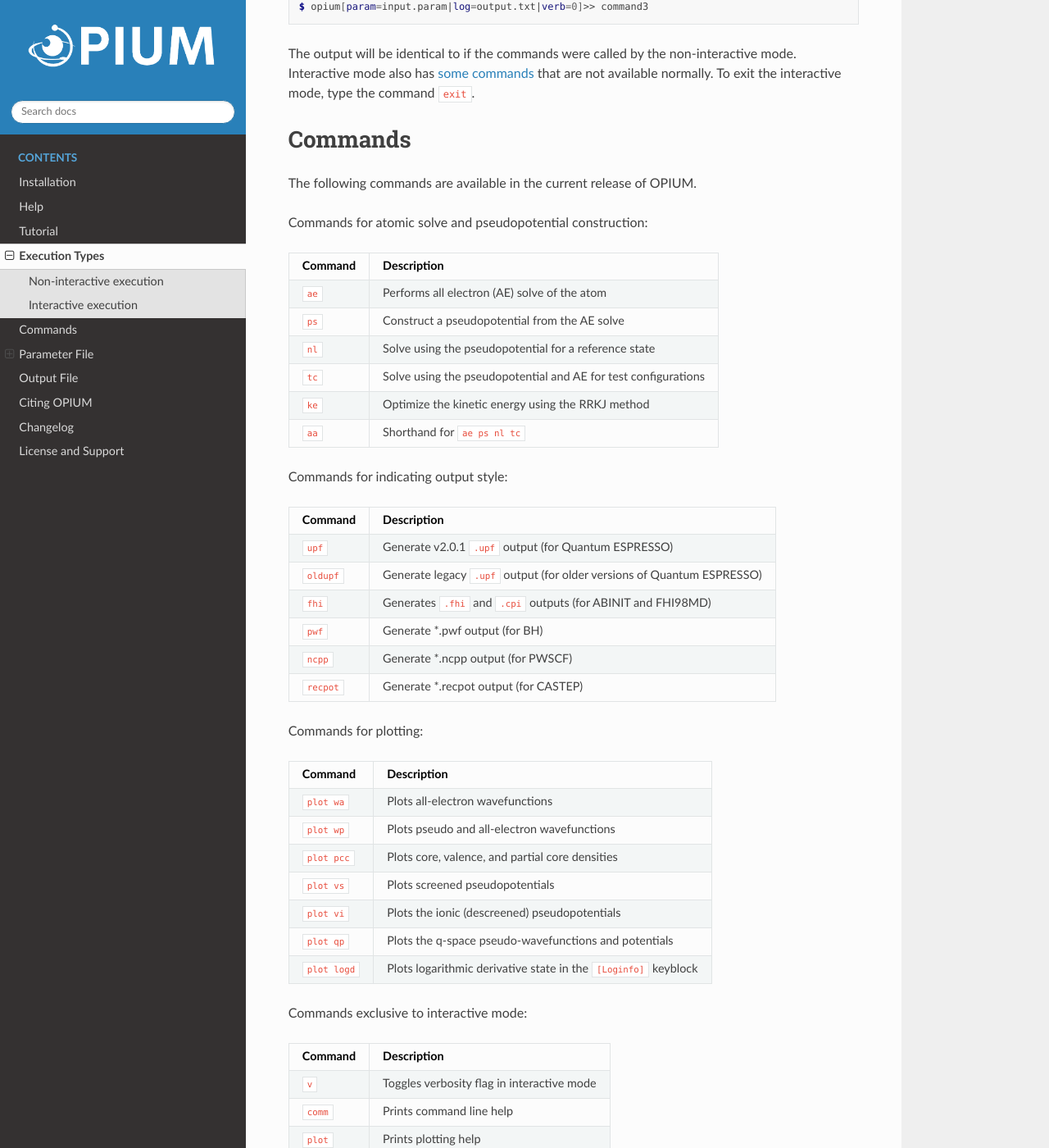
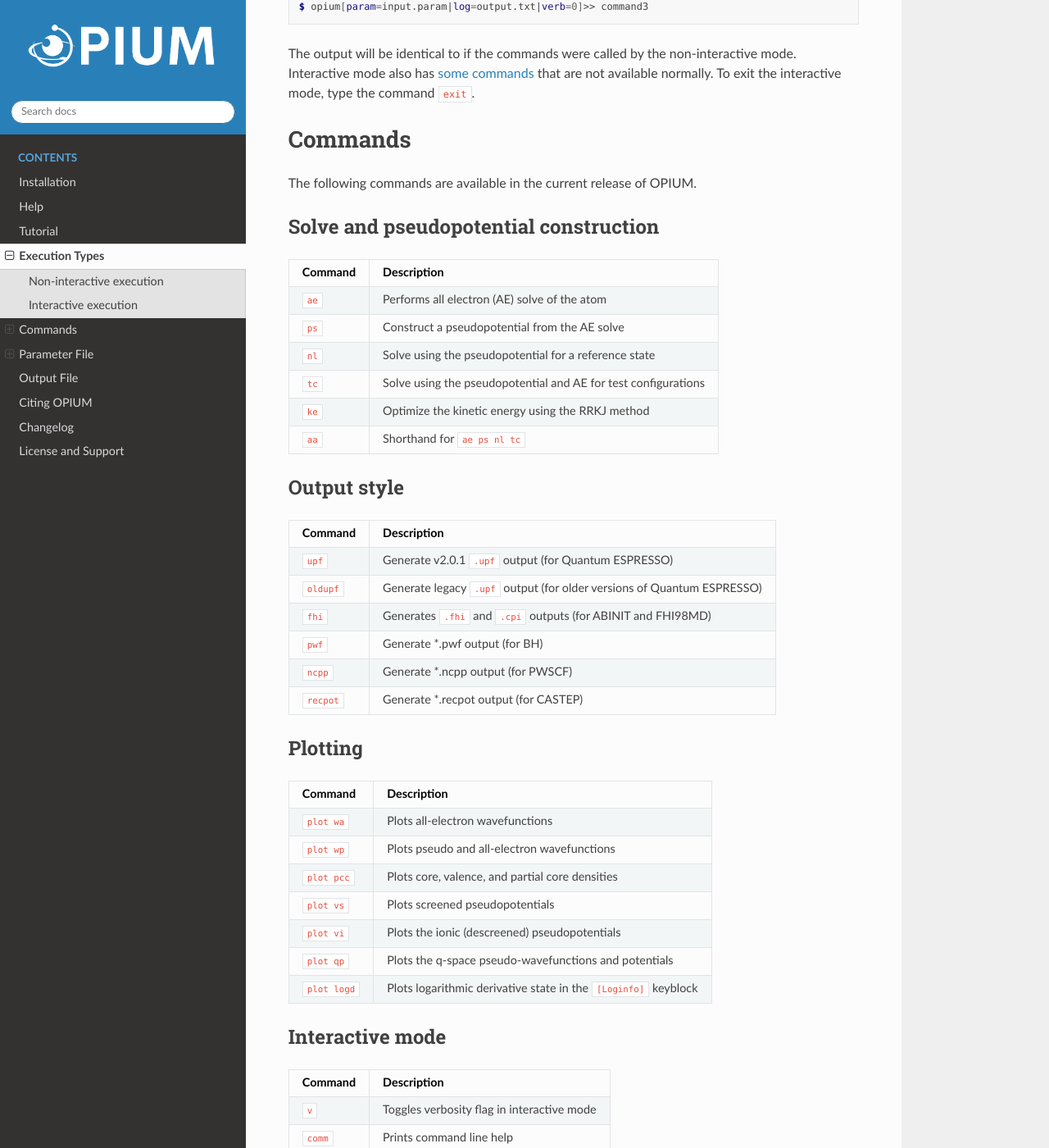
Before and after one commit to rappegroup/opium-docs, a Sphinx documentation site: the page built from docs/source/usage.rst, in a window 1280 px wide and 1400 px high, scrolled down 1089 px. Shown: the whole window at 82% size. Built offline with Sphinx 7.4.7 and the Read the Docs theme 2.0.0, drawn with Linux system fonts in a browser that asks for light colours; some of the changed text lies outside the part shown.

Commit message:
Restructured commands section

```diff
--- a/docs/source/introduction.rst
+++ b/docs/source/introduction.rst
@@ -179,11 +179,9 @@ to to the 1s peak. This can be done by:
    $ ./opium h.param h.log plot wa
 
 
-
 .. image:: h_ae.png
    :scale: 60 %
    :alt: h_ae plot
-
 
 
 The cut-off radius is around 1.80 Angstroms and is pretty far from the peak, which
--- a/docs/source/usage.rst
+++ b/docs/source/usage.rst
@@ -56,7 +56,10 @@ Commands
 =============================
 The following commands are available in the current release of OPIUM.
 
-Commands for atomic solve and pseudopotential construction:
+
+Solve and pseudopotential construction
+-----------------------------------------
+
 
 .. list-table::
    :widths: auto
@@ -77,7 +80,8 @@ Commands for atomic solve and pseudopotential construction:
    * - ``aa``
      - Shorthand for ``ae ps nl tc``
 
-Commands for indicating output style:
+Output style
+--------------------
 
 .. list-table::
    :widths: auto
@@ -98,7 +102,9 @@ Commands for indicating output style:
    * - ``recpot``
      - Generate \*.recpot output (for CASTEP)
 
-Commands for plotting:
+
+Plotting
+--------------------
 
 .. list-table::
    :widths: auto
@@ -122,7 +128,8 @@ Commands for plotting:
      - Plots logarithmic derivative state in the ``[Loginfo]`` keyblock
 
 .. _interactive mode commands:
-Commands exclusive to interactive mode:
+Interactive mode
+--------------------
 
 .. list-table::
    :widths: auto
```
Also changed, not shown: other parts of docs/source/usage.rst (+2 -1 lines).
